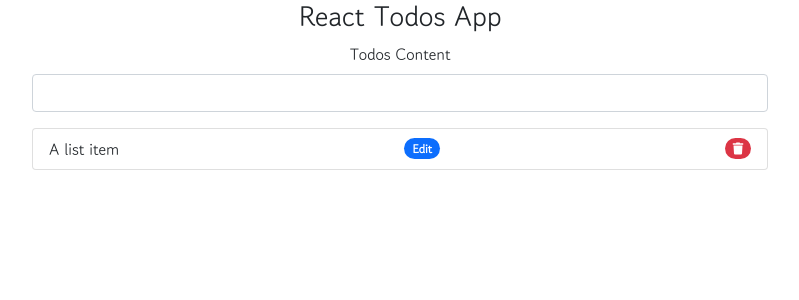
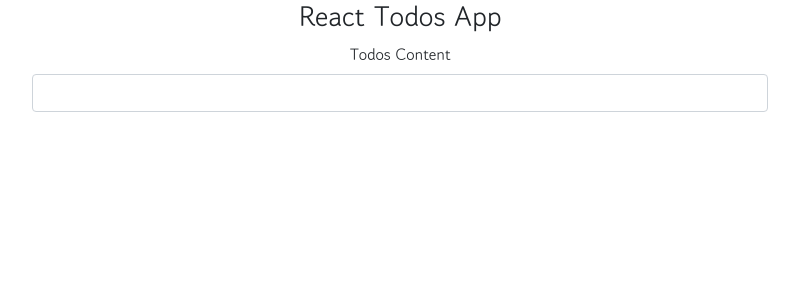
Before and after one commit to josephDev123/react-todos-app, a React (Create React App) app: page / in a window 1280 px wide. Shown: the top 300 px of the page, without its empty margins (240-1039 px from the left). Built offline with nearby package versions, Linux system fonts and the light colour scheme.

Commit message:
modified:   src/App.js

```diff
--- a/src/App.js
+++ b/src/App.js
@@ -47,8 +47,9 @@ const onHandleText =(e)=>{
           </form>
 
           <ul className="list-group">
-            <li className="list-group-item d-flex justify-content-between align-items-center">
-              A list item
+            {list.map(list=>
+                 <li id={list.id} key={list.id} className="list-group-item d-flex justify-content-between align-items-center">
+                 {list.text}
 
                  {
                    // determine what to show btw edit text and edit btn
@@ -61,6 +62,9 @@ const onHandleText =(e)=>{
                  <span className="badge bg-danger rounded-pill" style={{cursor:'pointer'}}><i className="fa fa-trash"></i></span>
                </li>
 
+              )}
+
+
           </ul>
 
         </div>
```
Lines whose indentation alone changed are shown as unchanged.
